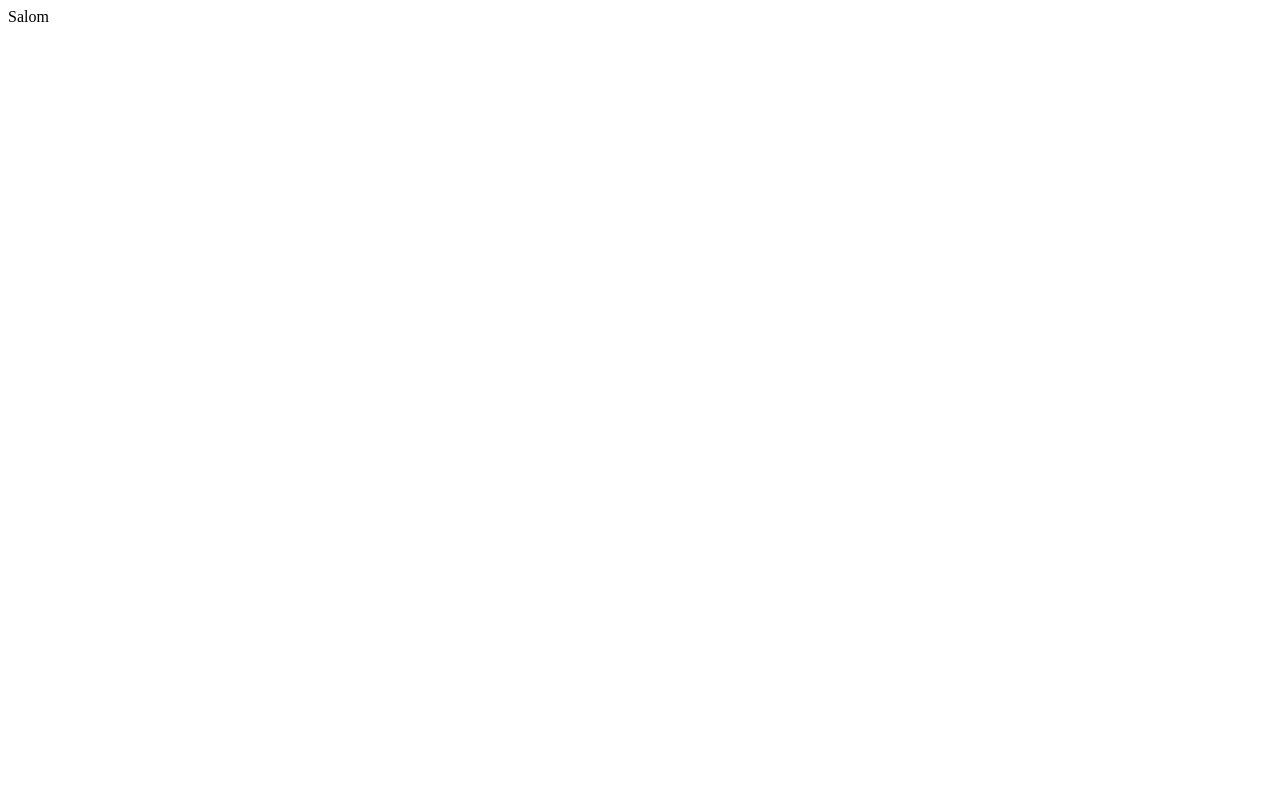
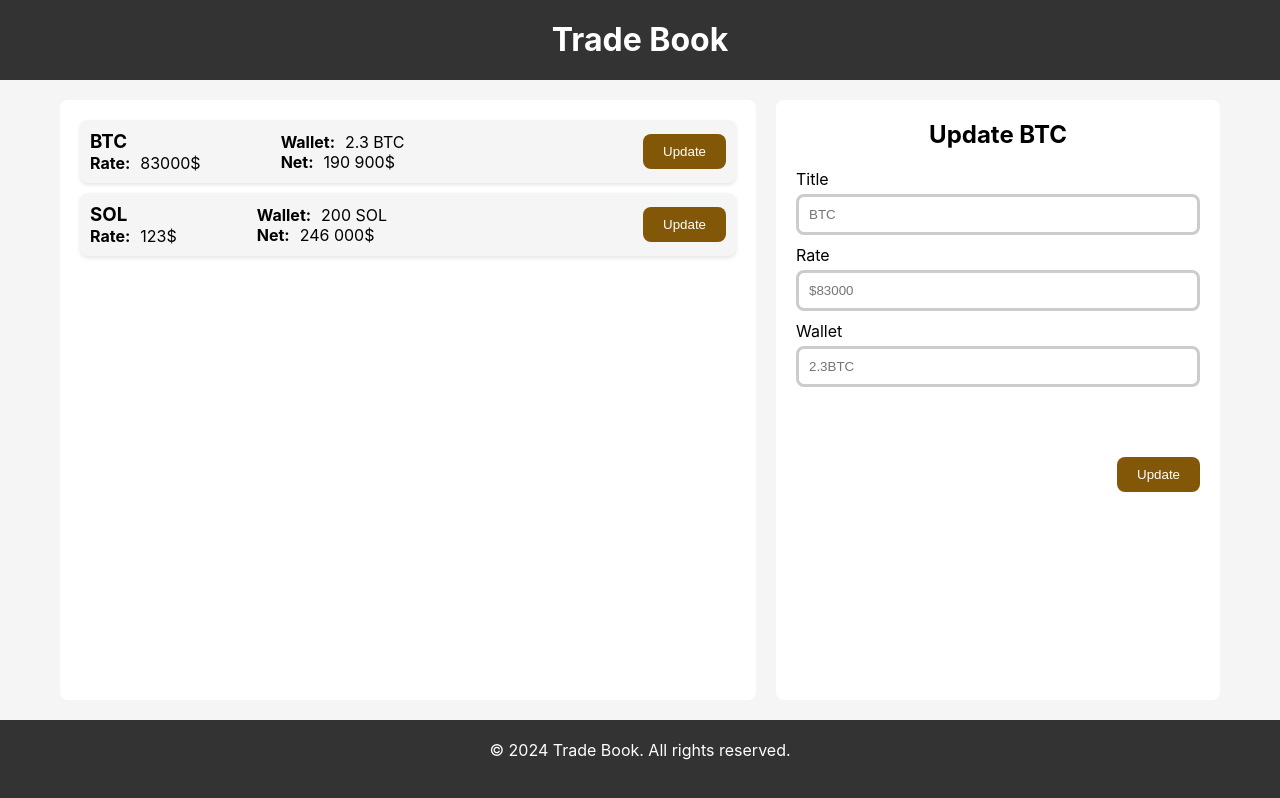
Before and after one commit to doniyor17/trade-book, a React (Vite) app: page / in a window 1280 px wide. Built offline with nearby package versions, Linux system fonts and the light colour scheme.

Commit message:
Added base components with local demo data

```diff
--- a/src/App.jsx
+++ b/src/App.jsx
@@ -1,7 +1,44 @@
+import { useState } from 'react';
+
+import Header from './components/Header';
+import Footer from './components/Footer';
+import List from './components/List';
+import UpdateForm from './components/UpdateForm';
+
+const cryptos = [
+  {
+    id: 1,
+    title: 'BTC',
+    rate: '83000',
+    wallet: '2.3 BTC',
+    net: '190 900',
+  },
+  {
+    id: 2,
+    title: 'SOL',
+    rate: '123',
+    wallet: '200 SOL',
+    net: '246 000',
+  },
+];
 function App() {
+  const [crypto, setCrypto] = useState(cryptos);
   return (
     <>
-      <div>Salom</div>
+      <Header />
+      <div className="container">
+        <div className="wrapper">
+          <div className="wrapper-list">
+            <List list={crypto} />
+          </div>
+          <div className="wrapper-form">
+            <div className="form">
+              <UpdateForm />
+            </div>
+          </div>
+        </div>
+      </div>
+      <Footer />
     </>
   );
 }
--- /dev/null
+++ b/src/components/Button.jsx
@@ -0,0 +1,11 @@
+/* eslint-disable react/prop-types */
+export default function Button({ children, onClick }) {
+  return (
+    <button
+      className="btn"
+      onClick={onClick}
+    >
+      {children}
+    </button>
+  );
+}
--- /dev/null
+++ b/src/components/Footer.jsx
@@ -0,0 +1,7 @@
+export default function Footer() {
+  return (
+    <footer>
+      <p>&copy; {new Date().getFullYear()} Trade Book. All rights reserved.</p>
+    </footer>
+  );
+}
--- /dev/null
+++ b/src/components/Header.jsx
@@ -0,0 +1,7 @@
+export default function Header() {
+  return (
+    <header>
+      <h1 className="title">Trade Book</h1>
+    </header>
+  );
+}
--- /dev/null
+++ b/src/components/Input.jsx
@@ -0,0 +1,15 @@
+/* eslint-disable react/prop-types */
+function Input({ label, placeholder }) {
+  return (
+    <>
+      <label htmlFor={label}>{label}</label>
+      <input
+        type="text"
+        id={label}
+        placeholder={placeholder}
+      />
+    </>
+  );
+}
+
+export default Input;
--- /dev/null
+++ b/src/components/Item.jsx
@@ -0,0 +1,31 @@
+import Button from './Button';
+
+/* eslint-disable react/prop-types */
+function Item({ item }) {
+  return (
+    <li className="wrapper-list-item">
+      <div className="wrapper-list-item-content">
+        <div className="wrapper-list-item-content-currency">
+          <h3>{item.title}</h3>
+          <div>
+            <strong>Rate:</strong>
+            <span>{item.rate}$</span>
+          </div>
+        </div>
+        <div className="wrapper-list-item-content-wallet">
+          <div>
+            <strong>Wallet:</strong>
+            <span>{item.wallet}</span>
+          </div>
+          <div>
+            <strong>Net:</strong>
+            <span>{item.net}$</span>
+          </div>
+        </div>
+      </div>
+      <Button>Update</Button>
+    </li>
+  );
+}
+
+export default Item;
--- /dev/null
+++ b/src/components/List.jsx
@@ -0,0 +1,17 @@
+/* eslint-disable react/prop-types */
+import Item from './Item';
+
+function List({ list }) {
+  return (
+    <ul className="list">
+      {list.map(item => (
+        <Item
+          key={item.id}
+          item={item}
+        />
+      ))}
+    </ul>
+  );
+}
+
+export default List;
--- /dev/null
+++ b/src/components/UpdateForm.jsx
@@ -0,0 +1,30 @@
+import Input from './Input';
+import Button from './Button';
+export default function UpdateForm() {
+  return (
+    <form className="update-form">
+      <h2 className="form-title">Update BTC</h2>
+      <div className="update-form-title">
+        <Input
+          label="title"
+          placeholder="BTC"
+        />
+      </div>
+      <div className="update-form-title">
+        <Input
+          label="rate"
+          placeholder="$83000"
+        />
+      </div>
+      <div className="update-form-title">
+        <Input
+          label="wallet"
+          placeholder="2.3BTC"
+        />
+      </div>
+      <div className="update-form-action">
+        <Button>Update</Button>
+      </div>
+    </form>
+  );
+}
--- a/src/index.css
+++ b/src/index.css
@@ -0,0 +1,136 @@
+* {
+  margin: 0;
+  padding: 0;
+  box-sizing: border-box;
+}
+
+body {
+  margin: 0;
+  font-family: -apple-system, BlinkMacSystemFont, 'Segoe UI', 'Roboto', 'Oxygen', 'Ubuntu',
+    'Cantarell', 'Fira Sans', 'Droid Sans', 'Helvetica Neue', sans-serif;
+  -webkit-font-smoothing: antialiased;
+  -moz-osx-font-smoothing: grayscale;
+  background-color: #f5f5f5;
+  min-height: 100vh;
+}
+
+.btn {
+  background-color: rgb(130, 87, 8);
+  color: #fff;
+  padding: 10px 20px;
+  border: none;
+  border-radius: 8px;
+  cursor: pointer;
+}
+.btn:hover {
+  background-color: rgba(161, 108, 11, 0.79);
+}
+
+label {
+  display: block;
+  margin-bottom: 5px;
+}
+
+label::first-letter {
+  text-transform: uppercase;
+}
+
+input {
+  padding: 10px;
+  width: 100%;
+  margin-bottom: 10px;
+  border: 3px solid #ccc;
+  border-radius: 8px;
+  outline: none;
+}
+input:focus {
+  border: 3px solid rgb(130, 87, 8);
+}
+
+header {
+  height: 80px;
+  padding: 20px;
+  background-color: #333;
+  color: #fff;
+}
+header h1 {
+  text-align: center;
+}
+
+.container {
+  max-width: 1200px;
+  margin: 0 auto;
+  padding: 20px;
+  height: calc(100vh - 160px);
+}
+
+.wrapper {
+  display: flex;
+  gap: 20px;
+  height: 100%;
+}
+
+.wrapper-list {
+  width: 60%;
+  background-color: #fff;
+  border-radius: 8px;
+  padding: 20px;
+  height: 100%;
+  overflow-y: scroll;
+}
+.wrapper-form {
+  flex: 1;
+  background-color: #fff;
+  border-radius: 8px;
+  padding: 20px;
+  height: 100%;
+}
+
+.wrapper-list-item {
+  display: flex;
+  justify-content: space-between;
+  align-items: center;
+  padding: 10px;
+  margin-bottom: 10px;
+  cursor: pointer;
+  background-color: #f5f5f5;
+  border-radius: 8px;
+  box-shadow: 0 2px 4px rgba(0, 0, 0, 0.1);
+}
+
+.wrapper-list-item-content {
+  display: flex;
+  align-items: center;
+  justify-content: space-between;
+  gap: 20px;
+}
+
+.wrapper-list-item-content-currency {
+  margin-right: 60px;
+}
+.wrapper-list-item-content-currency strong {
+  margin-right: 10px;
+}
+.wrapper-list-item-content-wallet strong {
+  margin-right: 10px;
+}
+
+.form-title {
+  text-align: center;
+  margin-bottom: 20px;
+}
+.update-form-action {
+  display: flex;
+  justify-content: end;
+  margin-top: 60px;
+}
+
+footer {
+  height: 80px;
+  padding: 20px;
+  background-color: #333;
+  color: #fff;
+}
+footer p {
+  text-align: center;
+}
```
Also changed, not shown: eslint.config.js (+7 -10 lines).
